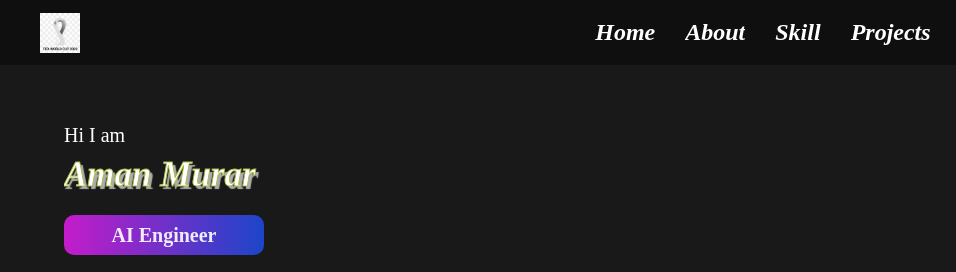
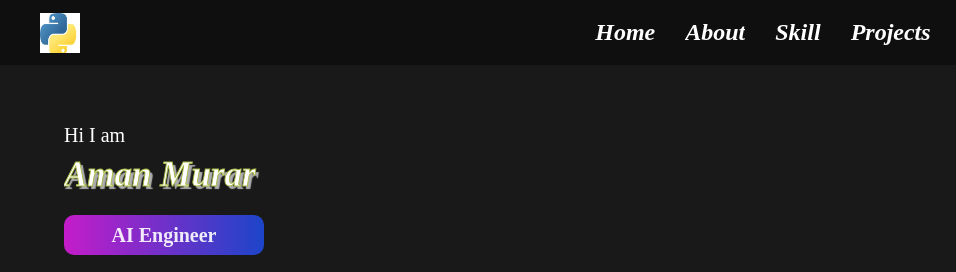
Before and after one commit to amanmurari/amanmurari, a plain HTML site: page index.html in a window 1280 px wide. Shown: the top 272 px of the page, 0-956 px from the left. Drawn offline with Linux system fonts and the light colour scheme.

Commit message:
Update index.html

```diff
--- a/index.html
+++ b/index.html
@@ -35,7 +35,7 @@
 
 <div class="men"><button onclick="ou()">&nang;</button></div>
   <nav>
-   <img src="download.jpeg" alt="aa">
+   <img src="download.png" alt="aa">
    <button onclick="cou()">&times;</button>
 
    <ul type="none">
@@ -121,9 +121,9 @@
     <table style="display: none">
       <tbody>
         <tr>
-          <td><img src="download.jpeg" alt="python" height="50" width="50"><span>Mysql</span></td>
-          <td><img src="download.jpeg" alt="python" height="50" width="50"><span>Postgrss</span></td>
-          <td><img src="download.jpeg" alt="python" height="50" width="50"><span>Sqlite</span></td>
+          <td><img src="download.png" alt="python" height="50" width="50"><span>Mysql</span></td>
+          <td><img src="download.png" alt="python" height="50" width="50"><span>Postgrss</span></td>
+          <td><img src="download.png" alt="python" height="50" width="50"><span>Sqlite</span></td>
         </tr>
 
       </tbody>
@@ -131,39 +131,39 @@
     <table style="display: none">
       <tbody>
         <tr>
-          <td><img src="download.jpeg" alt="python" height="50" width="50"><span>Numpy</span></td>
-          <td><img src="download.jpeg" alt="python" height="50" width="50"><span>pandas</span></td>
-          <td><img src="download.jpeg" alt="python" height="50" width="50"><span>Matplotlib</span></td>
+          <td><img src="download.png" alt="python" height="50" width="50"><span>Numpy</span></td>
+          <td><img src="download.png" alt="python" height="50" width="50"><span>pandas</span></td>
+          <td><img src="download.png" alt="python" height="50" width="50"><span>Matplotlib</span></td>
         </tr>
         <tr>
-          <td><img src="download.jpeg" alt="python" height="50" width="50"><span>seaborn</span></td>
-          <td><img src="download.jpeg" alt="python" height="50" width="50"><span>sickit-learn</span></td>
-          <td><img src="download.jpeg" alt="python" height="50" width="50"><span>Xgboost</span></td>
+          <td><img src="download.png" alt="python" height="50" width="50"><span>seaborn</span></td>
+          <td><img src="download.png" alt="python" height="50" width="50"><span>sickit-learn</span></td>
+          <td><img src="download.png" alt="python" height="50" width="50"><span>Xgboost</span></td>
         </tr>
         <tr>
-          <td><img src="download.jpeg" alt="python" height="50" width="50"><span>Jquery</span></td>
-          <td><img src="download.jpeg" alt="python" height="50" width="50"><span>Crew AI</span></td>
-          <td><img src="download.jpeg" alt="python" height="50" width="50"><span>phidata</span></td>
+          <td><img src="download.png" alt="python" height="50" width="50"><span>Jquery</span></td>
+          <td><img src="download.png" alt="python" height="50" width="50"><span>Crew AI</span></td>
+          <td><img src="download.png" alt="python" height="50" width="50"><span>phidata</span></td>
         </tr>
         <tr>
-          <td><img src="download.jpeg" alt="python" height="50" width="50"><span>Tensorflow</span></td>
-          <td><img src="download.jpeg" alt="python" height="50" width="50"><span>pytorch</span></td>
-          <td><img src="download.jpeg" alt="python" height="50" width="50"><span>keras</span></td>
+          <td><img src="download.png" alt="python" height="50" width="50"><span>Tensorflow</span></td>
+          <td><img src="download.png" alt="python" height="50" width="50"><span>pytorch</span></td>
+          <td><img src="download.png" alt="python" height="50" width="50"><span>keras</span></td>
         </tr>
         <tr>
-          <td><img src="download.jpeg" alt="python" height="50" width="50"><span>django</span></td>
-          <td><img src="download.jpeg" alt="python" height="50" width="50"><span>flask</span></td>
-          <td><img src="download.jpeg" alt="python" height="50" width="50"><span>FastAPI</span></td>
+          <td><img src="download.png" alt="python" height="50" width="50"><span>django</span></td>
+          <td><img src="download.png" alt="python" height="50" width="50"><span>flask</span></td>
+          <td><img src="download.png" alt="python" height="50" width="50"><span>FastAPI</span></td>
         </tr>
         <tr>
-          <td><img src="download.jpeg" alt="python" height="50" width="50"><span>streamlit</span></td>
-          <td><img src="download.jpeg" alt="python" height="50" width="50"><span>gardio</span></td>
-          <td><img src="download.jpeg" alt="python" height="50" width="50"><span>chainlit</span></td>
+          <td><img src="download.png" alt="python" height="50" width="50"><span>streamlit</span></td>
+          <td><img src="download.png" alt="python" height="50" width="50"><span>gardio</span></td>
+          <td><img src="download.png" alt="python" height="50" width="50"><span>chainlit</span></td>
         </tr>
         <tr>
-          <td><img src="download.jpeg" alt="python" height="50" width="50"><span>lanchain</span></td>
-          <td><img src="download.jpeg" alt="python" height="50" width="50"><span>llama-index</span></td>
-          <td><img src="download.jpeg" alt="python" height="50" width="50"><span>langserve</span></td>
+          <td><img src="download.png" alt="python" height="50" width="50"><span>lanchain</span></td>
+          <td><img src="download.png" alt="python" height="50" width="50"><span>llama-index</span></td>
+          <td><img src="download.png" alt="python" height="50" width="50"><span>langserve</span></td>
         </tr>
 
       </tbody>
```
